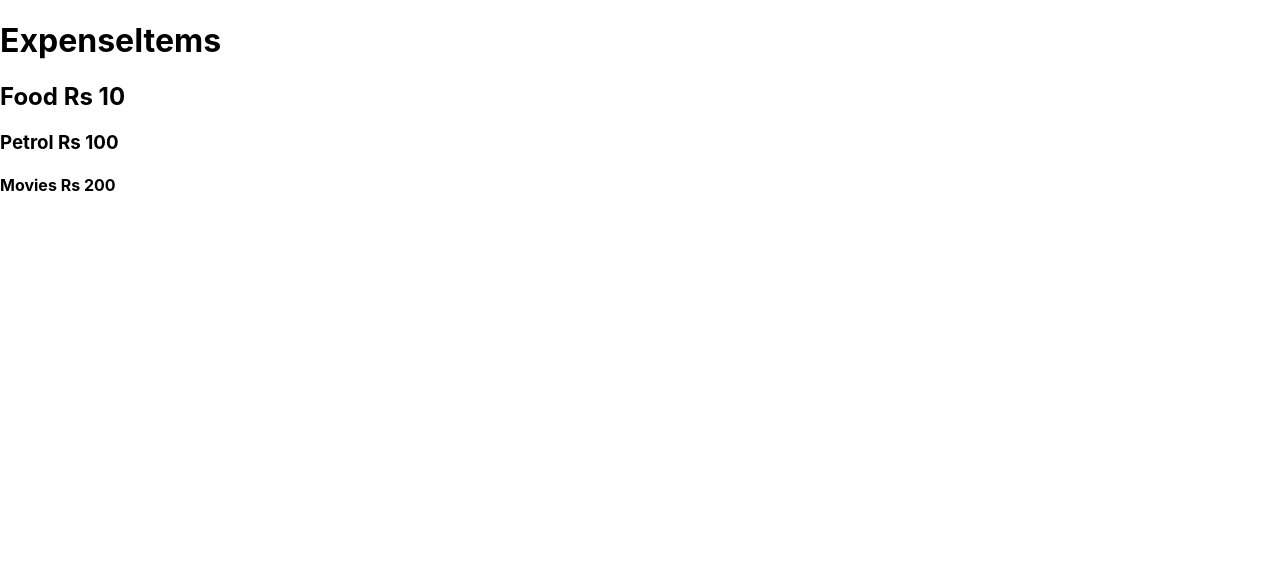
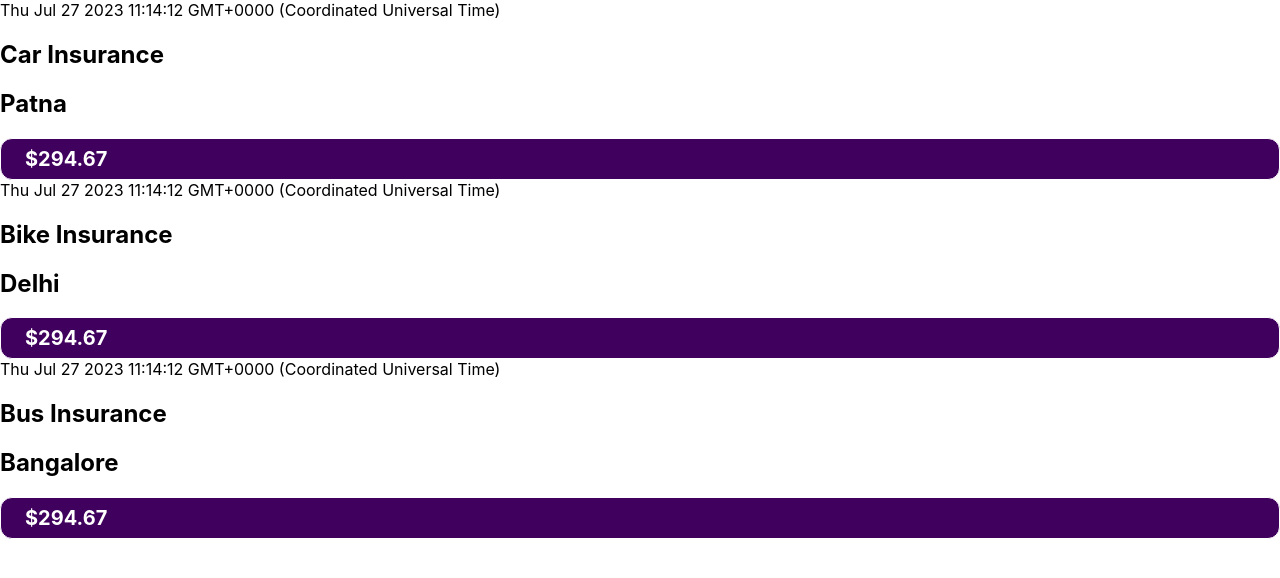
Before and after one commit to myrnd-vivek/expense-tracker-react, a React (Create React App) app: page / in a window 1280 px wide. Shown: the top 578 px of the page. Built offline with nearby package versions, Linux system fonts and the light colour scheme.

Commit message:
Added styling and refactor the expense component

```diff
--- a/src/App.js
+++ b/src/App.js
@@ -2,9 +2,34 @@ import React from 'react'
 import ExpenseItems from './components/ExpenseItems'
 
 const App = () => {
+  const data = [
+    {
+      expenseDate: new Date(),
+      expenseTitle: 'Car Insurance',
+      expenseAmount: '294.67',
+      locationOfExpenditure: 'Patna'
+    },
+    {
+      expenseDate: new Date(),
+      expenseTitle: 'Bike Insurance',
+      expenseAmount: '294.67',
+      locationOfExpenditure: 'Delhi'
+    },
+    {
+      expenseDate: new Date(),
+      expenseTitle: 'Bus Insurance',
+      expenseAmount: '294.67',
+      locationOfExpenditure: 'Bangalore'
+    }
+  ]
   return (
     <div>
-      <ExpenseItems />
+      {
+        data.map((item,index) => {
+          return <ExpenseItems date={item.expenseDate} title={item.expenseTitle} amount={item.expenseAmount} location={item.locationOfExpenditure} key={index}/>
+        })
+      }
+
     </div>
   )
 }
--- a/src/components/ExpenseItems.js
+++ b/src/components/ExpenseItems.js
@@ -1,12 +1,19 @@
-import React from "react";
+import "./expense-items.css";
 
-const ExpenseItems = () => {
+const ExpenseItems = (props) => {
+  const expenseDate = props.date;
+  const expenseTitle = props.title;
+  const expenseAmount = props.amount;
+  const locationOfExpenditure = props.location;
+
 	return (
-		<div>
-			<h1>ExpenseItems</h1>
-			<h2> Food Rs 10 </h2>
-			<h3> Petrol Rs 100 </h3>
-			<h4> Movies Rs 200 </h4>
+		<div className="expense-items">
+			<div>{expenseDate.toString()}</div>
+      <div className="expense-items__description">
+        <h2>{expenseTitle}</h2>
+        <h2>{locationOfExpenditure}</h2>
+        <div className="expense-item__price">${expenseAmount}</div>
+      </div>
 		</div>
 	);
 };
--- /dev/null
+++ b/src/components/expense-items.css
@@ -0,0 +1,56 @@
+.expense-item {
+  display: flex;
+  justify-content: space-between;
+  align-items: center;
+  box-shadow: 0 2px 8px rgba(0, 0, 0, 0.25);
+  padding: 0.5rem;
+  margin: 1rem 0;
+  border-radius: 12px;
+  background-color: #4b4b4b;
+}
+
+.expense-item__description {
+  display: flex;
+  flex-direction: column;
+  gap: 1rem;
+  align-items: flex-end;
+  flex-flow: column-reverse;
+  justify-content: flex-start;
+  flex: 1;
+}
+
+.expense-item h2 {
+  color: #3a3a3a;
+  font-size: 1rem;
+  flex: 1;
+  margin: 0 1rem;
+  color: white;
+}
+
+.expense-item__price {
+  font-size: 1rem;
+  font-weight: bold;
+  color: white;
+  background-color: #40005d;
+  border: 1px solid white;
+  padding: 0.5rem;
+  border-radius: 12px;
+}
+
+@media (min-width: 580px) {
+  .expense-item__description {
+    flex-direction: row;
+    align-items: center;
+    justify-content: flex-start;
+    flex: 1;
+  }
+
+  .expense-item__description h2 {
+    font-size: 1.25rem;
+  }
+
+  .expense-item__price {
+    font-size: 1.25rem;
+    padding: 0.5rem 1.5rem;
+  }
+}
```
